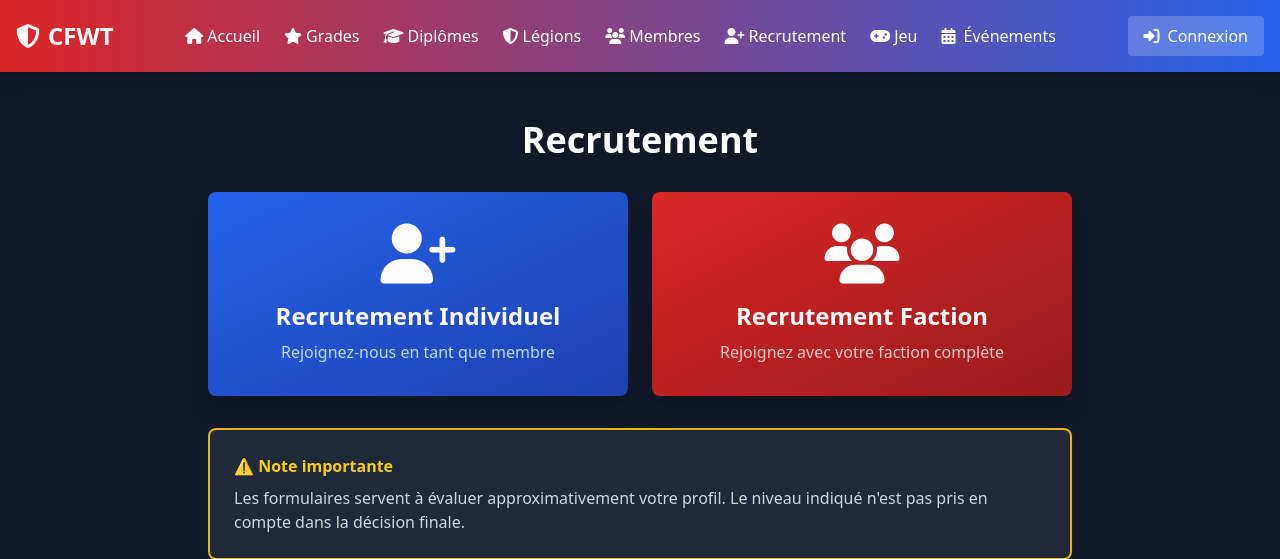
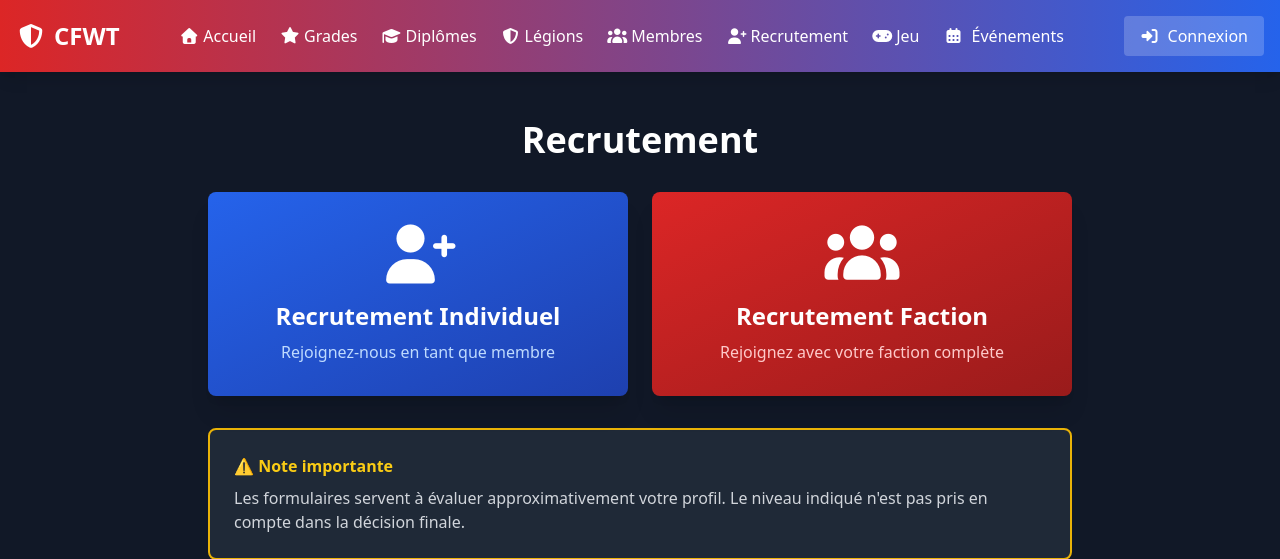
Before and after one commit to enoe-one/clan-nuke, a PHP site: page /recruitment.php in a window 1280 px wide. Shown: the top 559 px of the page. Run offline with PHP 8.4, Linux system fonts and the light colour scheme; data that the repository does not hold is empty; some libraries are stand-ins or nearby versions.

Commit message:
Update recruitment.php

```diff
--- a/recruitment.php
+++ b/recruitment.php
@@ -6,7 +6,7 @@
     <meta name="viewport" content="width=device-width, initial-scale=1.0">
     <title>Recrutement - CFWT</title>
     <script src="https://cdn.tailwindcss.com"></script>
-    <link rel="stylesheet" href="https://cdnjs.cloudflare.com/ajax/libs/font-awesome/6.4.0/css/all.min.css">
+    <link rel="stylesheet" href="css/all.min.css">
 </head>
 <body class="bg-gray-900">
     <?php include 'includes/header.php'; ?>
@@ -40,4 +40,5 @@
 
     <?php include 'includes/footer.php'; ?>
 </body>
+
 </html>
```
